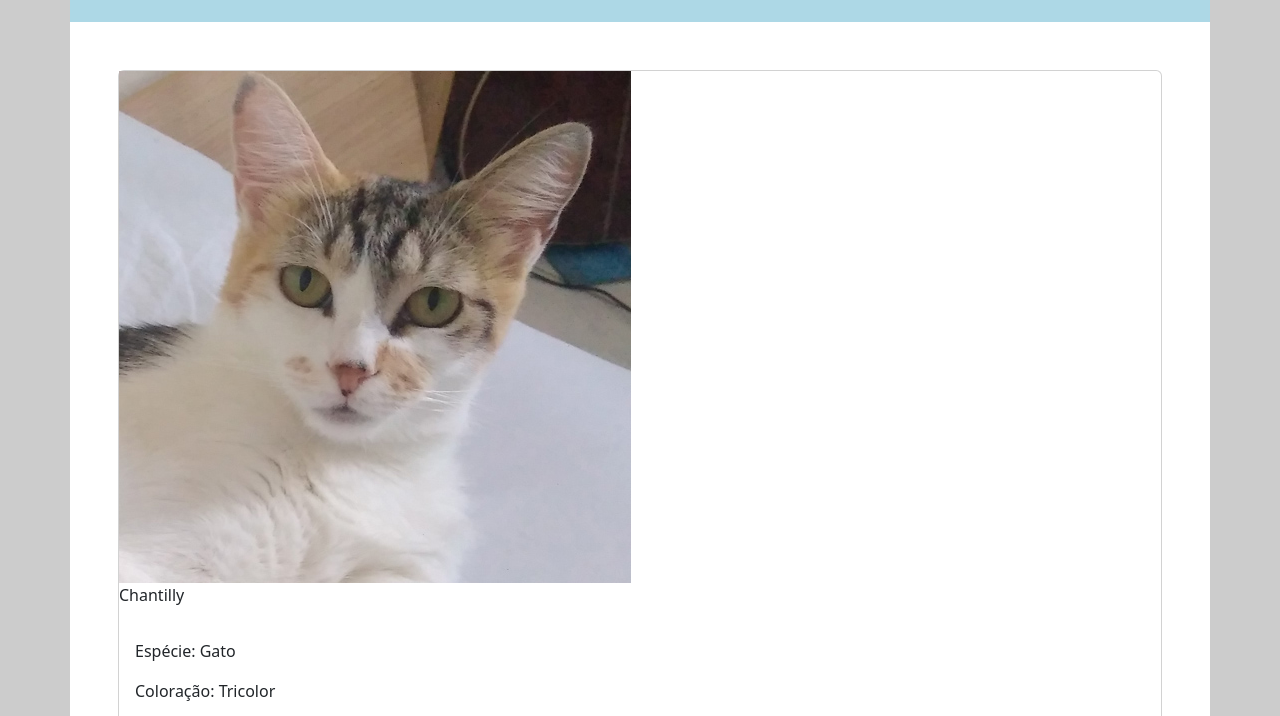
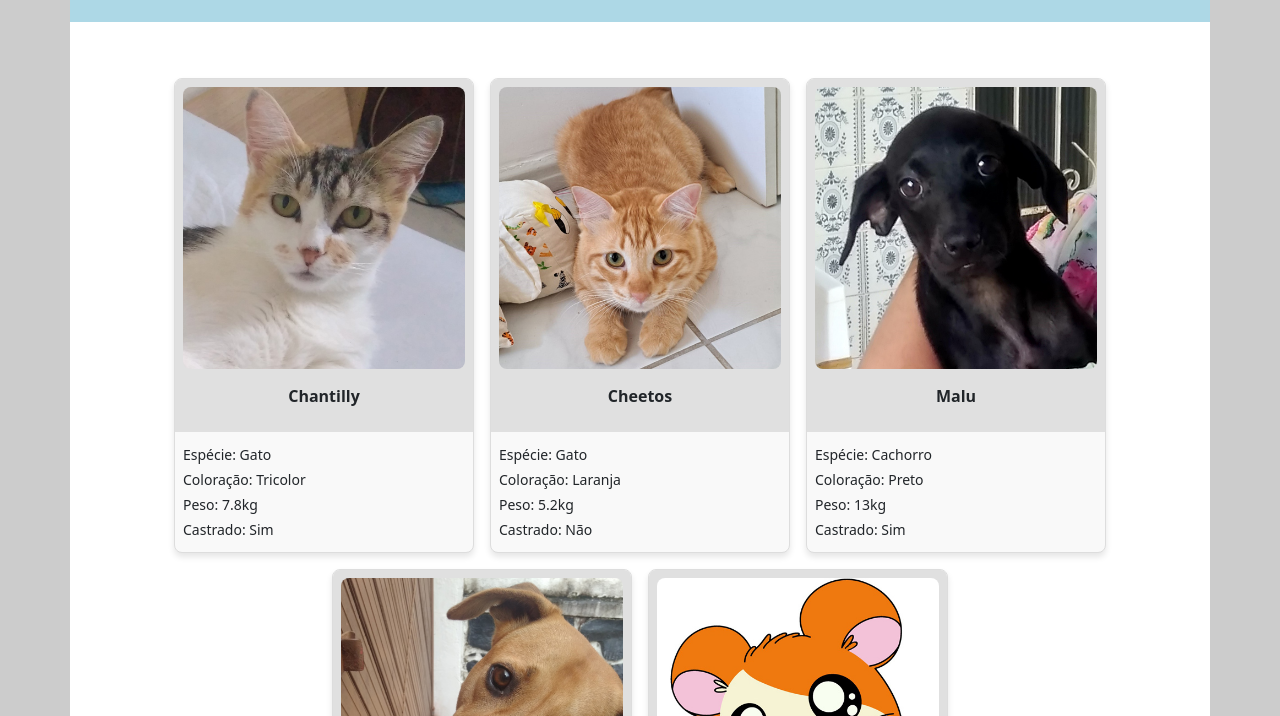
Before and after one commit to LaizCunha/exercicios-jp, a website: page index.html in a window 1280 px wide. Shown: the part 74-790 px from the top of the page. Drawn offline with nearby package versions, Linux system fonts and the light colour scheme.

Commit message:
ajusta o estilo dos cards

```diff
--- a/estilos.css
+++ b/estilos.css
@@ -16,12 +16,49 @@ body {
     padding: 40px;
 }
 
+.cards {
+    display: flex;
+    flex-wrap: wrap;
+    gap: 16px;
+    justify-content: center;
+    padding: 16px;
+}
 .card {
-    margin: 0.5rem;
+    background-color: #f9f9f9;
+    border: 1px solid #ddd;
+    border-radius: 8px;
+    box-shadow: 0 4px 6px rgba(0, 0, 0, 0.1);
+    width: calc(33.333% - 16px); /* Ajusta para caber 3 cartões por linha */
+    min-width: 250px; /* Tamanho mínimo do cartão */
+    max-width: 300px; /* Tamanho máximo do cartão */
+    display: flex;
+    flex-direction: column;
+    overflow: hidden;
 }
-.card-img-top {
-    padding: 1rem
+.card-head {
+    padding: 8px;
+    background-color: #e0e0e0;
+    text-align: center;
 }
+.card-head p{
+    margin-top: 15px;
+    font-weight: bold;
+}
+.card-head img {
+    max-width: 100%;
+    height: auto;
+    border-radius: 8px;
+}
+.card-body {
+    padding: 8px;
+    text-align: left;
+    font-size: 14px;
+}
+.card-body p {
+    margin: 4px 0;
+    line-height: 1.5;
+}
+
 .laranja {
     background: #f79d37;
 }
```
